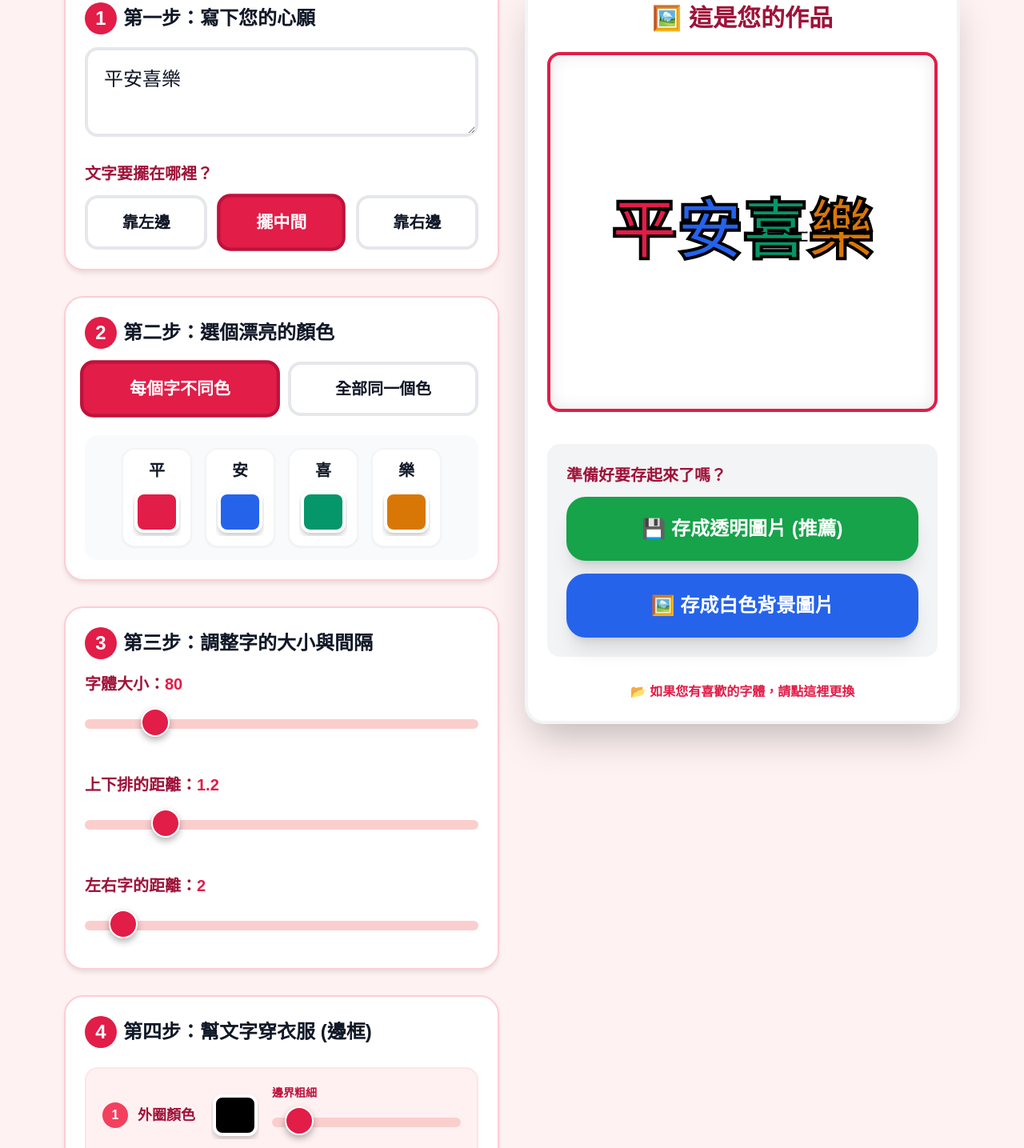
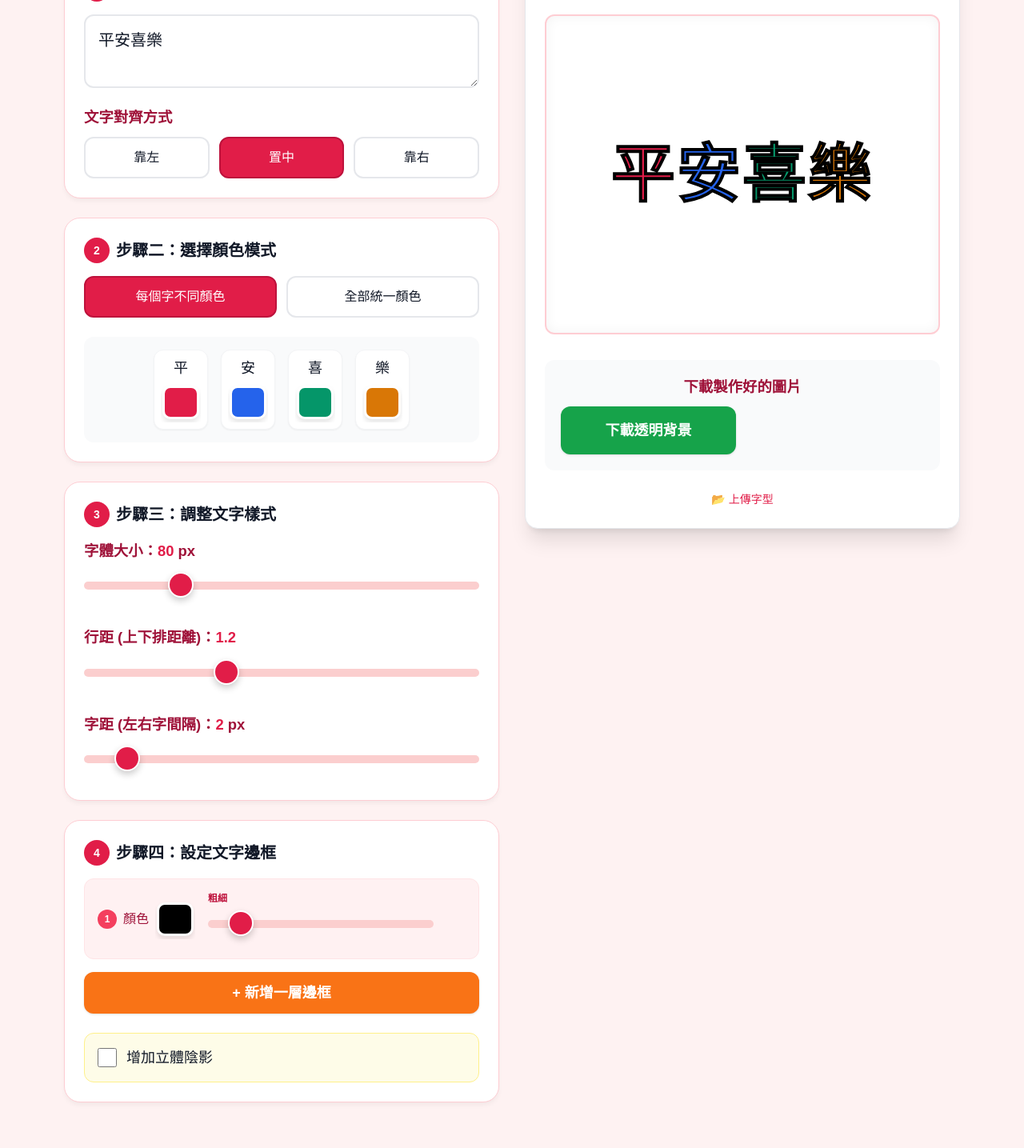
Before and after one commit to xxz14701/text01, a plain HTML site: page index.html in a window 1280 px wide. Shown: the part 187-1622 px from the top of the page at 80% size. Drawn offline with nearby package versions, Linux system fonts and the light colour scheme; a web font is replaced by a local one.

Commit message:
Update index.html

```diff
--- a/index.html
+++ b/index.html
@@ -4,7 +4,7 @@
     <meta charset="UTF-8">
     <meta name="viewport" content="width=device-width, initial-scale=1.0, maximum-scale=1.0, user-scalable=no">
     <link rel="shortcut icon" href="01.png">
-    <title>銀髮族專用 - 好字好色製作工具</title>
+    <title>一個文字一種顏色</title>
     <script src="https://cdn.tailwindcss.com"></script>
     <style>
         @font-face {
@@ -16,55 +16,55 @@
 
         body {
             font-family: 'Noto Sans TC', 'Microsoft JhengHei', sans-serif;
-            background-color: #fef2f2; /* 更柔和的底色 */
+            background-color: #fef2f2;
         }
 
-        /* 超大滑桿優化，方便長輩手指操作 */
+        /* 大尺寸滑桿，方便操作 */
         input[type="range"] {
-            height: 45px;
+            height: 40px;
             -webkit-appearance: none;
             width: 100%;
             background: transparent;
         }
         input[type="range"]::-webkit-slider-thumb {
             -webkit-appearance: none;
-            height: 36px;
-            width: 36px;
+            height: 32px;
+            width: 32px;
             border-radius: 50%;
             background: #e11d48;
             cursor: pointer;
-            margin-top: -14px;
-            box-shadow: 0 4px 8px rgba(0,0,0,0.3);
+            margin-top: -12px;
+            box-shadow: 0 4px 8px rgba(0,0,0,0.2);
             border: 2px solid white;
         }
         input[type="range"]::-webkit-slider-runnable-track {
             width: 100%;
-            height: 12px;
+            height: 10px;
             cursor: pointer;
             background: #fbcece;
-            border-radius: 6px;
+            border-radius: 5px;
         }
 
         /* 大尺寸選色器 */
         input[type="color"] {
             -webkit-appearance: none;
             border: none;
-            width: 60px;
-            height: 60px;
+            width: 50px;
+            height: 50px;
             cursor: pointer;
             background: none;
             padding: 0;
         }
         input[type="color"]::-webkit-color-swatch {
-            border: 4px solid #fff;
-            border-radius: 12px;
-            box-shadow: 0 4px 6px rgba(0,0,0,0.2);
+            border: 3px solid #fff;
+            border-radius: 10px;
+            box-shadow: 0 4px 6px rgba(0,0,0,0.1);
         }
 
         .preview-bg {
             background-color: white;
-            border: 4px solid #e11d48;
-            box-shadow: inset 0 0 20px rgba(0,0,0,0.1);
+            border: 2px solid #fecdd3;
+            box-shadow: inset 0 0 15px rgba(0,0,0,0.05);
         }
 
         #text-preview {
@@ -72,158 +72,155 @@
             white-space: pre-wrap;
             word-wrap: break-word;
             font-family: 'GenSenRounded', "Microsoft JhengHei", sans-serif;
-            font-weight: bold;
+            /* 移除強制粗體，讓視覺更舒服 */
+            font-weight: normal;
         }
 
         .active-btn {
             background-color: #e11d48 !important;
             color: white !important;
             border-color: #be123c !important;
-            transform: scale(1.05);
         }
 
         .step-card {
             background: white;
             padding: 24px;
-            border-radius: 24px;
-            border: 2px solid #fecdd3;
-            box-shadow: 0 4px 6px -1px rgba(0, 0, 0, 0.1);
+            border-radius: 20px;
+            border: 1px solid #fecdd3;
+            box-shadow: 0 4px 6px -1px rgba(0, 0, 0, 0.05);
         }
 
         .big-label {
-            font-size: 1.25rem;
-            font-weight: 800;
+            font-size: 1.15rem;
+            font-weight: 600;
             color: #9f1239;
-            margin-bottom: 12px;
+            margin-bottom: 10px;
             display: block;
         }
     </style>
 </head>
 <body class="text-gray-900 pb-20">
 
-    <header class="bg-rose-600 text-white p-8 text-center shadow-xl">
-        <h1 class="text-4xl md:text-5xl font-black mb-2">🍎 快樂寫好字 🍎</h1>
-        <p class="text-xl opacity-90 font-bold">字體大、顏色美、操作最簡單</p>
+    <header class="bg-rose-600 text-white p-6 text-center shadow-md">
+        <h1 class="text-3xl font-bold mb-1">🍎 一個文字一種顏色 🍎</h1>
+        <p class="text-lg opacity-90">Billy ^.^ | Program improved by AI @2026</p>
     </header>
 
     <div class="container mx-auto p-4 max-w-6xl">
         <div class="flex flex-col lg:flex-row gap-8">
 
-            <!-- 左側設定：大字、大圖、好點擊 -->
-            <div class="w-full lg:w-1/2 space-y-8">
+            <!-- 設定面板 -->
+            <div class="w-full lg:w-1/2 space-y-6">
 
-                <!-- 1: 寫字 -->
+                <!-- 1: 輸入內容 -->
                 <div class="step-card">
-                    <h2 class="text-2xl font-black mb-4 flex items-center gap-2">
-                        <span class="bg-rose-600 text-white w-10 h-10 rounded-full flex items-center justify-center">1</span>
-                        第一步：寫下您的心願
+                    <h2 class="text-xl font-bold mb-4 flex items-center gap-2">
+                        <span class="bg-rose-600 text-white w-8 h-8 rounded-full flex items-center justify-center text-sm">1</span>
+                        步驟一：輸入內容
                     </h2>
-                    <textarea id="text-input" rows="2" class="w-full p-5 text-2xl border-4 border-gray-200 rounded-2xl focus:border-rose-500 outline-none transition-all" placeholder="請在此輸入文字...">平安喜樂</textarea>
+                    <textarea id="text-input" rows="2" class="w-full p-4 text-xl border-2 border-gray-200 rounded-xl focus:border-rose-400 outline-none" placeholder="請輸入文字...">平安喜樂</textarea>
 
-                    <div class="mt-6">
-                        <span class="big-label">文字要擺在哪裡？</span>
-                        <div class="flex gap-4">
-                            <button onclick="setAlign('left', this)" class="align-btn flex-1 py-4 text-xl rounded-2xl border-4 border-gray-200 font-bold">靠左邊</button>
-                            <button onclick="setAlign('center', this)" class="align-btn active-btn flex-1 py-4 text-xl rounded-2xl border-4 border-gray-200 font-bold">擺中間</button>
-                            <button onclick="setAlign('right', this)" class="align-btn flex-1 py-4 text-xl rounded-2xl border-4 border-gray-200 font-bold">靠右邊</button>
+                    <div class="mt-4">
+                        <span class="big-label">文字對齊方式</span>
+                        <div class="flex gap-3">
+                            <button onclick="setAlign('left', this)" class="align-btn flex-1 py-3 rounded-xl border-2 border-gray-200 font-medium">靠左</button>
+                            <button onclick="setAlign('center', this)" class="align-btn active-btn flex-1 py-3 rounded-xl border-2 border-gray-200 font-medium">置中</button>
+                            <button onclick="setAlign('right', this)" class="align-btn flex-1 py-3 rounded-xl border-2 border-gray-200 font-medium">靠右</button>
                         </div>
                     </div>
                 </div>
 
-                <!-- 2: 顏色 -->
+                <!-- 2: 顏色模式 -->
                 <div class="step-card">
-                    <h2 class="text-2xl font-black mb-4 flex items-center gap-2">
-                        <span class="bg-rose-600 text-white w-10 h-10 rounded-full flex items-center justify-center">2</span>
-                        第二步：選個漂亮的顏色
+                    <h2 class="text-xl font-bold mb-4 flex items-center gap-2">
+                        <span class="bg-rose-600 text-white w-8 h-8 rounded-full flex items-center justify-center text-sm">2</span>
+                        步驟二：選擇顏色模式
                     </h2>
-                    <div class="flex gap-4 mb-6">
-                        <button id="mode-multi" onclick="setColorMode('multi')" class="mode-btn flex-1 py-4 text-xl rounded-2xl border-4 border-gray-200 font-bold active-btn">每個字不同色</button>
-                        <button id="mode-single" onclick="setColorMode('single')" class="mode-btn flex-1 py-4 text-xl rounded-2xl border-4 border-gray-200 font-bold">全部同一個色</button>
+                    <div class="flex gap-3 mb-6">
+                        <button id="mode-multi" onclick="setColorMode('multi')" class="mode-btn flex-1 py-3 rounded-xl border-2 border-gray-200 font-medium active-btn">每個字不同顏色</button>
+                        <button id="mode-single" onclick="setColorMode('single')" class="mode-btn flex-1 py-3 rounded-xl border-2 border-gray-200 font-medium">全部統一顏色</button>
                     </div>
 
-                    <div id="single-color-ctrl" class="hidden flex flex-col items-center gap-3 p-6 bg-rose-50 rounded-2xl border-2 border-rose-100">
-                        <span class="text-xl font-bold">點擊下方圓圈選顏色：</span>
+                    <div id="single-color-ctrl" class="hidden flex flex-col items-center gap-2 p-4 bg-rose-50 rounded-xl border border-rose-100">
+                        <span class="text-lg font-medium">選擇主文字顏色：</span>
                         <input type="color" id="single-text-color" value="#e11d48" oninput="updateStyle()">
                     </div>
 
-                    <div id="multi-color-container" class="max-h-60 overflow-y-auto p-4 bg-gray-50 rounded-2xl flex flex-wrap gap-4 justify-center">
+                    <div id="multi-color-container" class="max-h-52 overflow-y-auto p-4 bg-gray-50 rounded-xl flex flex-wrap gap-4 justify-center">
                         <!-- 動態生成選色器 -->
                     </div>
                 </div>
 
-                <!-- 3: 樣子 -->
+                <!-- 3: 字體與間距 -->
                 <div class="step-card">
-                    <h2 class="text-2xl font-black mb-4 flex items-center gap-2">
-                        <span class="bg-rose-600 text-white w-10 h-10 rounded-full flex items-center justify-center">3</span>
-                        第三步：調整字的大小與間隔
+                    <h2 class="text-xl font-bold mb-4 flex items-center gap-2">
+                        <span class="bg-rose-600 text-white w-8 h-8 rounded-full flex items-center justify-center text-sm">3</span>
+                        步驟三：調整文字樣式
                     </h2>
-                    <div class="space-y-8">
+                    <div class="space-y-6">
                         <div>
-                            <label class="big-label">字體大小：<span id="val-font-size" class="text-rose-600">80</span></label>
-                            <input type="range" id="font-size" min="40" max="300" value="80">
+                            <label class="big-label">字體大小：<span id="val-font-size" class="text-rose-600">80</span> px</label>
+                            <input type="range" id="font-size" min="30" max="250" value="80">
                         </div>
                         <div>
-                            <label class="big-label">上下排的距離：<span id="val-line-height" class="text-rose-600">1.2</span></label>
-                            <input type="range" id="line-height" min="0.8" max="3" step="0.1" value="1.2">
+                            <label class="big-label">行距 (上下排距離)：<span id="val-line-height" class="text-rose-600">1.2</span></label>
+                            <input type="range" id="line-height" min="0.5" max="2.5" step="0.1" value="1.2">
                         </div>
                         <div>
-                            <label class="big-label">左右字的距離：<span id="val-letter-spacing" class="text-rose-600">2</span></label>
-                            <input type="range" id="letter-spacing" min="-5" max="100" value="2">
+                            <label class="big-label">字距 (左右字間隔)：<span id="val-letter-spacing" class="text-rose-600">2</span> px</label>
+                            <input type="range" id="letter-spacing" min="-5" max="80" value="2">
                         </div>
                     </div>
                 </div>
 
-                <!-- 4: 邊框層次 -->
+                <!-- 4: 邊框 -->
                 <div class="step-card">
-                    <div class="flex justify-between items-center mb-6">
-                        <h2 class="text-2xl font-black flex items-center gap-2">
-                            <span class="bg-rose-600 text-white w-10 h-10 rounded-full flex items-center justify-center">4</span>
-                            第四步：幫文字穿衣服 (邊框)
+                    <div class="flex justify-between items-center mb-4">
+                        <h2 class="text-xl font-bold flex items-center gap-2">
+                            <span class="bg-rose-600 text-white w-8 h-8 rounded-full flex items-center justify-center text-sm">4</span>
+                            步驟四：設定文字邊框
                         </h2>
                     </div>
-                    <div id="outline-layers-list" class="space-y-4">
-                        <!-- 動態邊框 -->
+                    <div id="outline-layers-list" class="space-y-1">
+                        <!-- 動態邊框清單 -->
                     </div>
-                    <button onclick="addOutlineLayer()" class="mt-4 w-full py-4 bg-orange-500 hover:bg-orange-600 text-white text-xl font-bold rounded-2xl shadow-lg transition-all">
-                        ✨ 多加一層邊框 ✨
+                    <button onclick="addOutlineLayer()" class="mt-4 w-full py-3 bg-orange-500 hover:bg-orange-600 text-white text-lg font-bold rounded-xl shadow transition-all">
+                        + 新增一層邊框
                     </button>
 
-                    <div class="mt-6 p-4 bg-yellow-50 rounded-2xl border-2 border-yellow-200">
-                        <label class="flex items-center gap-4 cursor-pointer">
-                            <input type="checkbox" id="toggle-shadow" class="w-8 h-8 rounded-lg">
-                            <span class="text-xl font-bold">增加立體陰影 (看起來更清楚)</span>
+                    <div class="mt-6 p-4 bg-yellow-50 rounded-xl border border-yellow-200">
+                        <label class="flex items-center gap-3 cursor-pointer">
+                            <input type="checkbox" id="toggle-shadow" class="w-6 h-6">
+                            <span class="text-lg font-medium">增加立體陰影</span>
                         </label>
                     </div>
                 </div>
             </div>
 
-            <!-- 右側預覽：超大預覽區域 -->
+            <!-- 預覽面板 -->
             <div class="w-full lg:w-1/2 lg:sticky lg:top-4 h-fit">
-                <div class="bg-white p-6 rounded-3xl shadow-2xl border-4 border-gray-100">
-                    <h2 class="text-3xl font-black mb-6 text-center text-rose-800">🖼️ 這是您的作品</h2>
-                    <div class="preview-bg rounded-2xl overflow-hidden flex justify-center items-center p-10 min-h-[450px]">
+                <div class="bg-white p-6 rounded-2xl shadow-xl border border-gray-200">
+                    <h2 class="text-2xl font-bold mb-4 text-center text-rose-800">作品預覽</h2>
+                    <div class="preview-bg rounded-xl overflow-hidden flex justify-center items-center p-8 min-h-[400px]">
                         <div id="text-preview"></div>
                     </div>
 
-                    <!-- 下載區：按鈕超大 -->
-                    <div class="mt-10 space-y-6">
-                        <div class="bg-gray-100 p-6 rounded-2xl">
-                            <span class="big-label">準備好要存起來了嗎？</span>
-                            <div class="grid grid-cols-1 gap-4">
-                                <button onclick="downloadPNG(false)" class="py-6 bg-green-600 hover:bg-green-700 text-white text-2xl font-black rounded-3xl shadow-xl transform active:scale-95 transition-all">
-                                    💾 存成透明圖片 (推薦)
+                    <div class="mt-8 space-y-4">
+                        <div class="bg-gray-50 p-5 rounded-xl">
+                            <span class="big-label text-center">下載製作好的圖片</span>
+                            <div class="grid grid-cols-2 gap-4">
+                                <button onclick="downloadPNG(false)" class="py-4 bg-green-600 hover:bg-green-700 text-white text-lg font-bold rounded-xl shadow transition-all">
+                                    下載透明背景
                                 </button>
-                                <button onclick="downloadPNG(true)" class="py-6 bg-blue-600 hover:bg-blue-700 text-white text-2xl font-black rounded-3xl shadow-xl transform active:scale-95 transition-all">
-                                    🖼️ 存成白色背景圖片
-                                </button>
+
                             </div>
                         </div>
                     </div>
 
-                    <div class="mt-8 text-center">
-                        <label class="cursor-pointer inline-flex items-center gap-2 text-rose-600 font-bold hover:underline">
+                    <div class="mt-6 text-center">
+                        <label class="cursor-pointer inline-flex items-center gap-2 text-rose-600 font-medium hover:underline text-sm">
                             <input type="file" id="font-upload" accept=".ttf,.otf" class="hidden">
-                            <span>📂 如果您有喜歡的字體，請點這裡更換</span>
+                            <span>📂 上傳字型</span>
                         </label>
                     </div>
                 </div>
@@ -239,9 +236,9 @@
 
         let colorMode = 'multi';
         let textAlign = 'center';
+        // 預設邊框改為只有一層
         let outlineLayers = [
-            { width: 4, color: '#000000' }, // 第一層
-            { width: 8, color: '#ffffff' }  // 預設給長輩兩層，比較清楚
+            { width: 4, color: '#000000' }
         ];
 
         window.onload = () => {
@@ -281,9 +278,9 @@
             text.split('').forEach(char => {
                 if (char === '\n') return;
                 const div = document.createElement('div');
-                div.className = 'flex flex-col items-center bg-white p-3 rounded-2xl border-2 border-gray-100 shadow-sm';
+                div.className = 'flex flex-col items-center bg-white p-2 rounded-xl border border-gray-100 shadow-sm';
                 div.innerHTML = `
-                    <span class="text-xl font-black mb-2">${char}</span>
+                    <span class="text-lg font-medium mb-1">${char}</span>
                     <input type="color" class="char-picker" value="${currentColors[charIndex] || palette[charIndex % palette.length]}" oninput="updateStyle()">
                 `;
                 multiColorContainer.appendChild(div);
@@ -308,7 +305,7 @@
         }
 
         function addOutlineLayer() {
-            outlineLayers.push({ width: 6, color: '#ffffff' });
+            outlineLayers.push({ width: 5, color: '#ffffff' });
             renderOutlineControls();
             updateStyle();
         }
@@ -324,18 +321,18 @@
             outlineLayersList.innerHTML = '';
             outlineLayers.forEach((layer, index) => {
                 const div = document.createElement('div');
-                div.className = 'bg-rose-50 p-5 rounded-2xl border-2 border-rose-100 flex flex-wrap items-center gap-4';
+                div.className = 'bg-rose-50 p-4 rounded-xl border border-rose-100 flex flex-wrap items-center gap-4';
                 div.innerHTML = `
-                    <div class="flex items-center gap-3 min-w-[120px]">
-                        <span class="bg-rose-500 text-white w-8 h-8 rounded-full flex items-center justify-center font-bold">${index + 1}</span>
-                        <span class="font-bold text-lg text-rose-800">外圈顏色</span>
+                    <div class="flex items-center gap-2">
+                        <span class="bg-rose-500 text-white w-6 h-6 rounded-full flex items-center justify-center text-xs font-bold">${index + 1}</span>
+                        <span class="font-medium text-rose-800">顏色</span>
+                        <input type="color" value="${layer.color}" oninput="updateLayer(${index}, 'color', this.value)" class="shrink-0">
                     </div>
-                    <input type="color" value="${layer.color}" oninput="updateLayer(${index}, 'color', this.value)" class="shrink-0">
-                    <div class="flex-1 min-w-[200px]">
-                        <span class="block text-sm font-bold text-rose-700 mb-1">邊界粗細</span>
-                        <input type="range" min="0" max="50" value="${layer.width}" oninput="updateLayer(${index}, 'width', this.value)" class="w-full">
+                    <div class="flex-1 min-w-[150px]">
+                        <span class="block text-xs font-bold text-rose-700 mb-1">粗細</span>
+                        <input type="range" min="0" max="40" value="${layer.width}" oninput="updateLayer(${index}, 'width', this.value)" class="w-full">
                     </div>
-                    ${index > 0 ? `<button onclick="removeOutlineLayer(${index})" class="bg-gray-200 text-gray-600 w-10 h-10 rounded-full font-bold text-xl">✕</button>` : '<div class="w-10"></div>'}
+                    ${index > 0 ? `<button onclick="removeOutlineLayer(${index})" class="text-red-500 font-bold px-2">✕</button>` : '<div class="w-6"></div>'}
                 `;
                 outlineLayersList.appendChild(div);
             });
@@ -373,7 +370,7 @@
             }
 
             if (shadowOn) {
-                shadowStyles.push(`10px 10px 20px rgba(0,0,0,0.4)`);
+                shadowStyles.push(`8px 8px 16px rgba(0,0,0,0.3)`);
             }
             textPreview.style.textShadow = shadowStyles.join(', ');
 
@@ -401,7 +398,7 @@
 
             const measure = document.createElement('canvas');
             const mCtx = measure.getContext('2d');
-            mCtx.font = `bold ${size}px ${fontFamily}`;
+            mCtx.font = `${size}px ${fontFamily}`;
 
             let maxW = 0;
             lines.forEach(l => {
@@ -412,7 +409,7 @@
 
             const totalH = size * lh * lines.length;
             const outlineTotalWidth = outlineLayers.reduce((acc, curr) => acc + curr.width, 0);
-            const pad = outlineTotalWidth + (shadowOn ? 40 : 20);
+            const pad = outlineTotalWidth + (shadowOn ? 30 : 15);
 
             const canvas = document.createElement('canvas');
             const contentW = maxW + pad * 2;
@@ -428,7 +425,7 @@
                 ctx.fillRect(0, 0, contentW, contentH);
             }
 
-            ctx.font = `bold ${size}px ${fontFamily}`;
+            ctx.font = `${size}px ${fontFamily}`;
             ctx.textBaseline = 'middle';
             ctx.lineJoin = 'round';
 
@@ -451,10 +448,10 @@
                     const charColor = colorMode === 'single' ? document.getElementById('single-text-color').value : (pickers[pIdx]?.value || '#000');
 
                     if (shadowOn) {
-                        ctx.shadowBlur = 20;
-                        ctx.shadowColor = "rgba(0,0,0,0.4)";
-                        ctx.shadowOffsetX = 10;
-                        ctx.shadowOffsetY = 10;
+                        ctx.shadowBlur = 16;
+                        ctx.shadowColor = "rgba(0,0,0,0.3)";
+                        ctx.shadowOffsetX = 8;
+                        ctx.shadowOffsetY = 8;
                         ctx.strokeText(char, currentX, y);
                     }
                     ctx.shadowColor = "transparent";
@@ -477,7 +474,7 @@
             });
 
             const link = document.createElement('a');
-            link.download = whiteBg ? '我的大字作品_白色背景.png' : '我的大字作品_透明背景.png';
+            link.download = whiteBg ? '文字作品_白色背景.png' : '文字作品_透明背景.png';
             link.href = canvas.toDataURL('image/png');
             link.click();
         }
```
